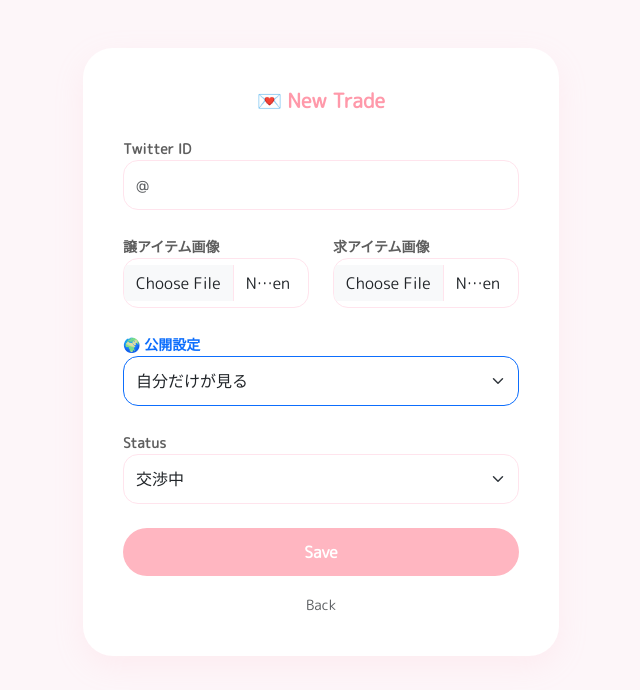
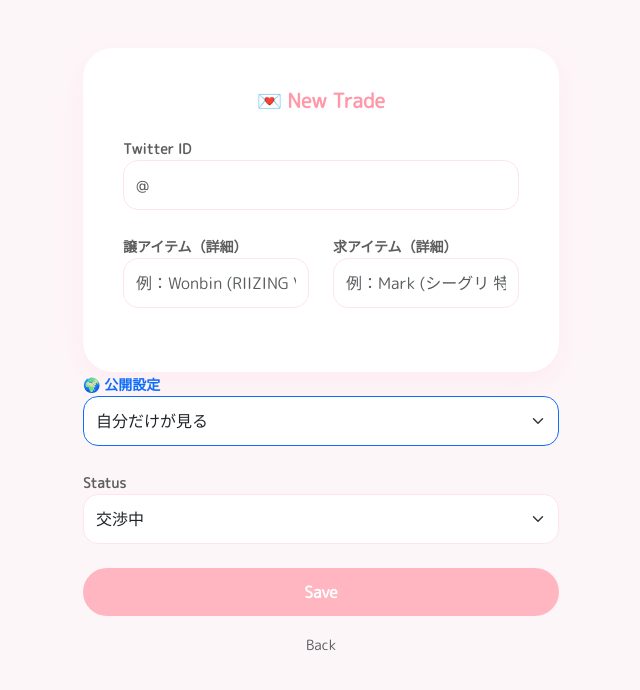
Before and after one commit to usaneko584/kpop-trade-manager, a FastAPI app: page /create in a window 1280 px wide. Shown: the top 690 px of the page, without its empty margins (319-959 px from the left). Run offline with FastAPI, Linux system fonts and the light colour scheme; the visitor is signed in with stand-in values (Sample User, id 1); parts of the project's set-up code (start-up, migrations or seed data) failed here and were passed over.

Commit message:
Update create.html

```diff
--- a/templates/create.html
+++ b/templates/create.html
@@ -14,14 +14,15 @@
         <form action="/create" method="post" enctype="multipart/form-data">
             <div class="mb-4"><label class="small fw-bold">Twitter ID</label><input type="text" name="partner_name" class="form-control" placeholder="@" required></div>
            <div class="row mb-4">
-        <div class="col-6">
-            <label class="small fw-bold">譲アイテム画像</label>
-            <input type="file" name="give_file" class="form-control" accept="image/*">
-        </div>
-        <div class="col-6">
-            <label class="small fw-bold">求アイテム画像</label>
-            <input type="file" name="get_file" class="form-control" accept="image/*">
-        </div>
+    <div class="col-6">
+        <label class="small fw-bold">譲アイテム（詳細）</label>
+        <input type="text" name="give_item" class="form-control" placeholder="例：Wonbin (RIIZING Ver.)" value="{{ trade.give_item if trade else '' }}">
+    </div>
+    <div class="col-6">
+        <label class="small fw-bold">求アイテム（詳細）</label>
+        <input type="text" name="get_item" class="form-control" placeholder="例：Mark (シーグリ 特典)" value="{{ trade.get_item if trade else '' }}">
+    </div>
+</div>
     </div>
             <div class="mb-4"><label class="small fw-bold text-primary">🌍 公開設定</label><select name="is_public" class="form-select border-primary"><option value="false">自分だけが見る</option><option value="true">公開リストに載せる</option></select></div>
             <div class="mb-4"><label class="small fw-bold">Status</label><select name="status" class="form-select"><option value="交渉中">交渉中</option><option value="発送待ち">発送待ち</option><option value="受取待ち">受取待ち</option><option value="完了">完了</option></select></div>
```
